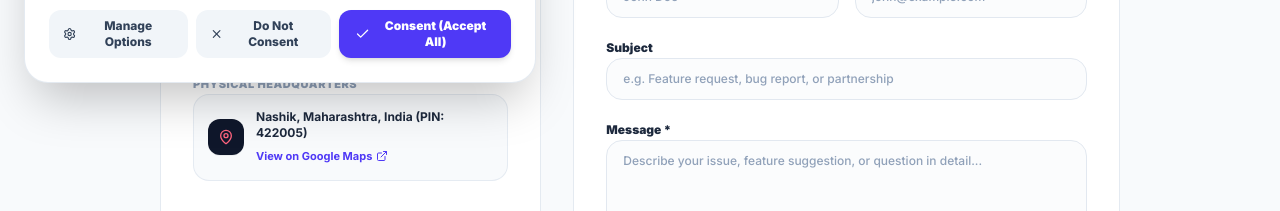
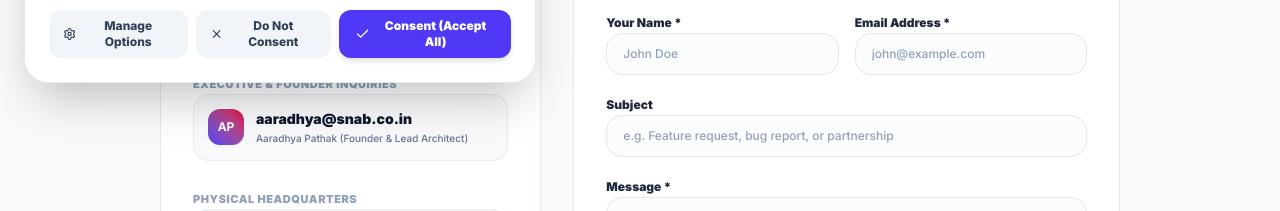
Before and after one commit to AaradhyaproK/pdf, a Next.js app: page /contact in a window 1280 px wide. Shown: the part 701-912 px from the top of the page. Built offline with nearby package versions, Linux system fonts and the light colour scheme; no server answers.

Commit message:
feat(contact): add corporate executive email aaradhya@snab.co.in to About, Contact, and Editorial pages

```diff
--- a/app/about/page.tsx
+++ b/app/about/page.tsx
@@ -44,7 +44,7 @@ export default function AboutPage() {
         name: 'Aaradhya Pathak',
         jobTitle: 'Founder & Principal Software Engineer',
         url: 'https://aaradhyadev.vercel.app',
-        email: 'aaradhya1774@gmail.com',
+        email: 'aaradhya@snab.co.in',
         sameAs: [
           'https://aaradhyadev.vercel.app',
           'https://www.linkedin.com/in/aaradhyapathak17',
@@ -166,13 +166,13 @@ export default function AboutPage() {
                 <ExternalLink className="w-3 h-3 text-slate-400" />
               </a>
 
-              {/* Personal Email */}
+              {/* Corporate Executive Email */}
               <a
-                href="mailto:aaradhya1774@gmail.com"
-                className="inline-flex items-center gap-1.5 px-3 py-1.5 rounded-xl bg-rose-50 hover:bg-rose-100 text-rose-700 border border-rose-200 transition-all hover:scale-105 shadow-2xs"
+                href="mailto:aaradhya@snab.co.in"
+                className="inline-flex items-center gap-1.5 px-3 py-1.5 rounded-xl bg-indigo-50 hover:bg-indigo-100 text-indigo-700 border border-indigo-200/80 transition-all hover:scale-105 shadow-2xs"
               >
-                <Mail className="w-3.5 h-3.5 text-rose-600" />
-                <span>aaradhya1774@gmail.com</span>
+                <Mail className="w-3.5 h-3.5 text-indigo-600" />
+                <span>aaradhya@snab.co.in</span>
               </a>
 
               {/* Snab Studio */}
--- a/app/contact/page.tsx
+++ b/app/contact/page.tsx
@@ -64,10 +64,10 @@ export default function ContactPage() {
               </p>
             </div>
 
-            {/* Direct Email */}
+            {/* Direct Email Support */}
             <div className="space-y-1.5">
               <span className="text-[11px] font-black uppercase tracking-wider text-slate-400">
-                Direct Email Support
+                General Support &amp; Feedback
               </span>
               <div className="flex items-center gap-3 p-3.5 rounded-2xl bg-indigo-50/50 border border-indigo-100/80">
                 <div className="w-9 h-9 rounded-xl bg-indigo-600 text-white flex items-center justify-center shrink-0 shadow-2xs">
@@ -83,6 +83,29 @@ export default function ContactPage() {
                   <div className="flex items-center gap-1 text-[10px] text-slate-400 font-medium pt-0.5">
                     <Clock className="w-3 h-3 text-slate-400" />
                     <span>Response within 24 business hours</span>
+                  </div>
+                </div>
+              </div>
+            </div>
+
+            {/* Executive & Founder Desk */}
+            <div className="space-y-1.5">
+              <span className="text-[11px] font-black uppercase tracking-wider text-slate-400">
+                Executive &amp; Founder Inquiries
+              </span>
+              <div className="flex items-center gap-3 p-3.5 rounded-2xl bg-slate-50 border border-slate-200/80">
+                <div className="w-9 h-9 rounded-xl bg-gradient-to-tr from-indigo-600 to-rose-600 text-white flex items-center justify-center shrink-0 shadow-2xs font-bold text-xs">
+                  AP
+                </div>
+                <div className="min-w-0 flex-1">
+                  <a
+                    href="mailto:aaradhya@snab.co.in"
+                    className="text-xs sm:text-sm font-black text-slate-900 hover:text-indigo-600 hover:underline truncate block"
+                  >
+                    aaradhya@snab.co.in
+                  </a>
+                  <div className="flex items-center gap-1 text-[10px] text-slate-500 font-medium pt-0.5">
+                    <span>Aaradhya Pathak (Founder &amp; Lead Architect)</span>
                   </div>
                 </div>
               </div>
--- a/app/editorial-policy/page.tsx
+++ b/app/editorial-policy/page.tsx
@@ -279,7 +279,7 @@ export default function EditorialPolicyPage() {
 
             <div className="rounded-2xl border border-slate-200 bg-slate-50/80 p-5 text-xs space-y-1.5 text-slate-700 font-medium pt-4 mt-4">
               <div><strong>Publishing Entity:</strong> Snab Innovations</div>
-              <div><strong>Lead Developer:</strong> Aaradhya Pathak</div>
+              <div><strong>Lead Developer:</strong> Aaradhya Pathak (<a href="mailto:aaradhya@snab.co.in" className="text-indigo-600 underline font-bold hover:text-indigo-700">aaradhya@snab.co.in</a>)</div>
               <div><strong>Corporate Address:</strong> Nashik, Maharashtra, India (PIN: 422005)</div>
               <div>
                 <strong>Editorial Contact &amp; Corrections:</strong>{' '}
```
